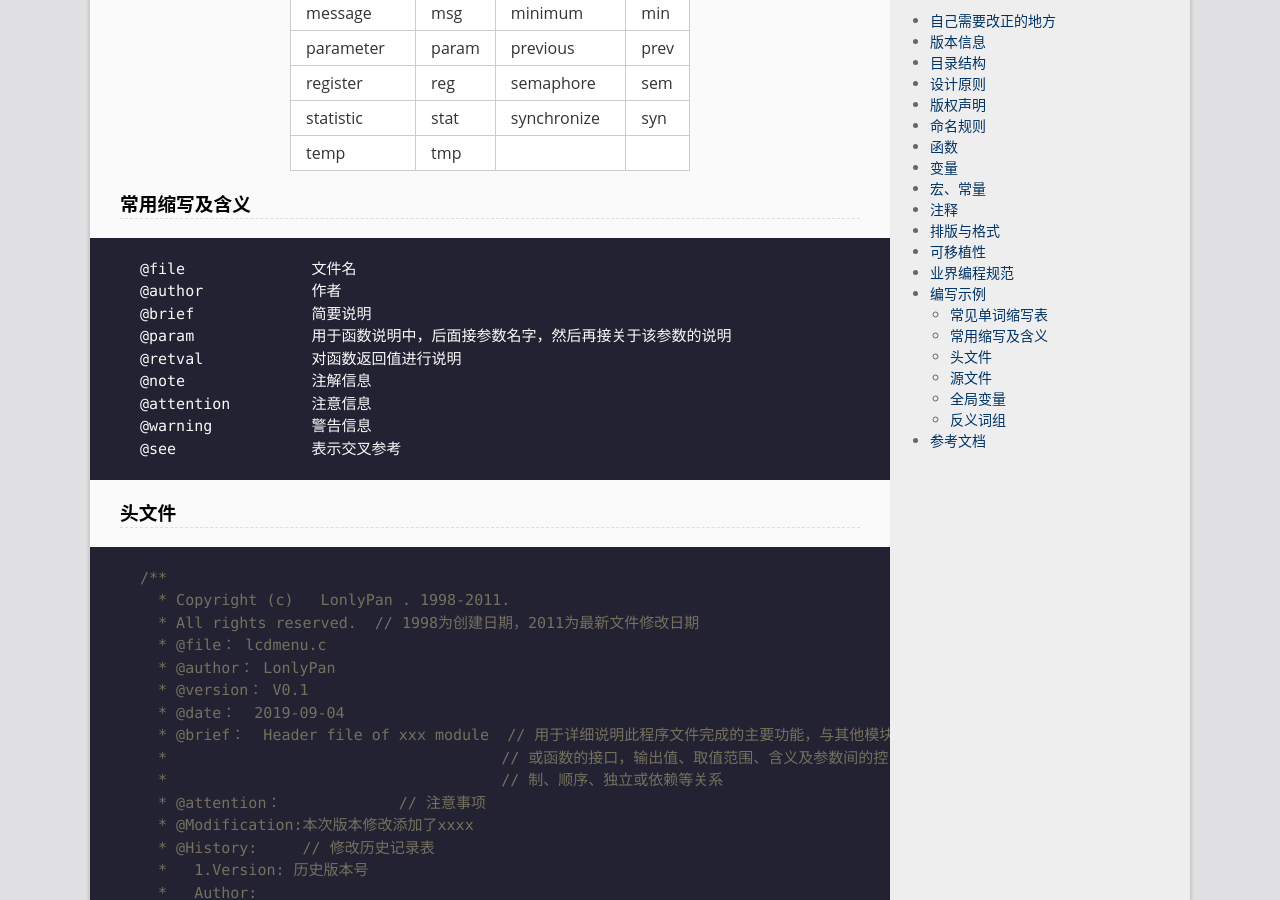
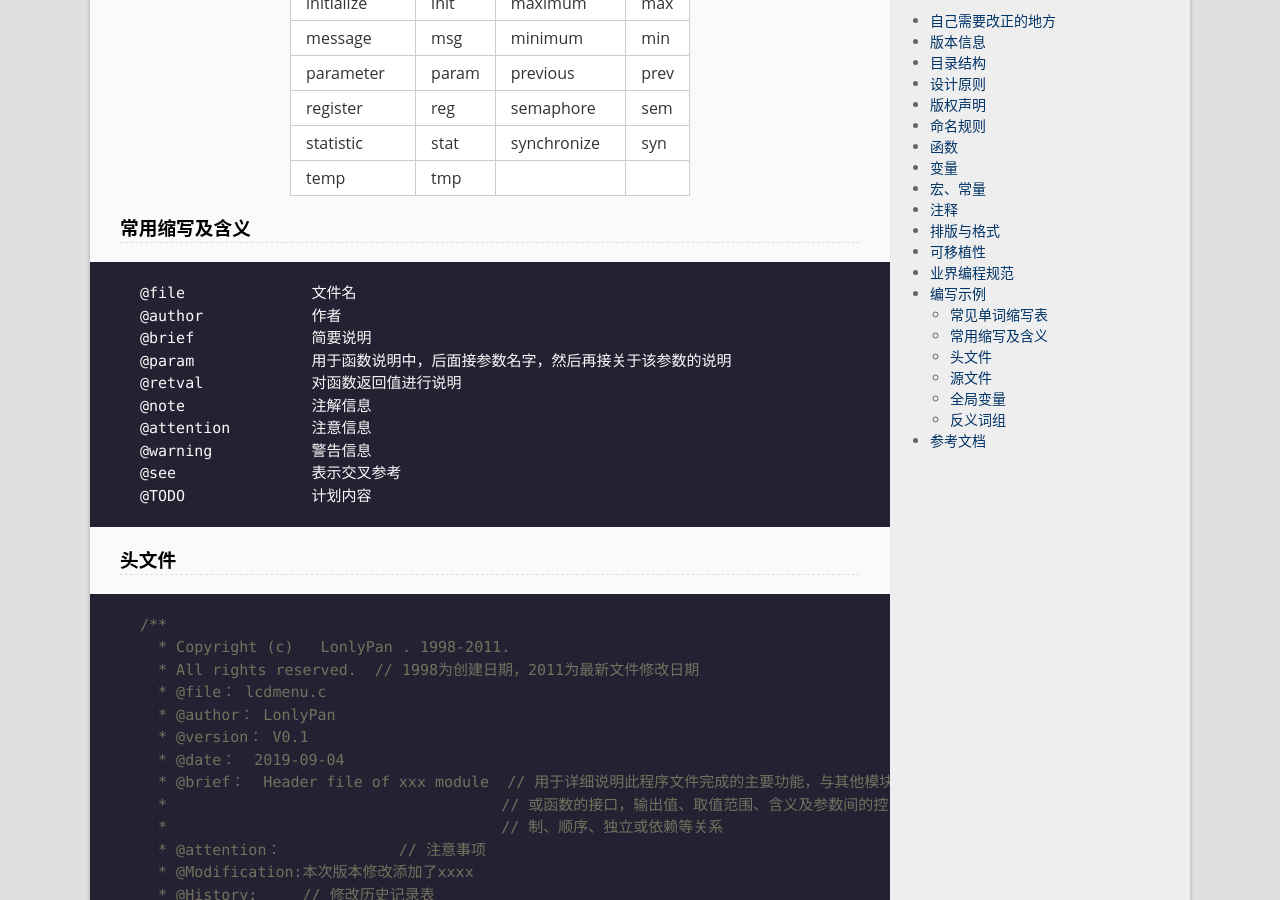
Before and after one commit to LonlyStack/LonlyPan.github.io, a Jekyll site: the page built from _posts/2019-09-03-编码规范.md, in a window 1280 px wide and 900 px high, scrolled down 4350 px. Built offline with Jekyll 4.4.1, drawn with Linux system fonts in a browser that asks for light colours; comment, search, counter and statistics services are not loaded; some of the changed text lies outside the part shown.

Commit message:
修改文件: _posts/2019-09-03-编码规范.md

````diff
--- a/_posts/2019-09-03-编码规范.md
+++ b/_posts/2019-09-03-编码规范.md
@@ -161,6 +162,7 @@ categories: c&c++
 @attention         注意信息
 @warning           警告信息
 @see               表示交叉参考
+@TODO              计划内容
 ```
 
 ### 头文件
````
Also changed, not shown: other parts of _posts/2019-09-03-编码规范.md (+1 -0 lines).
